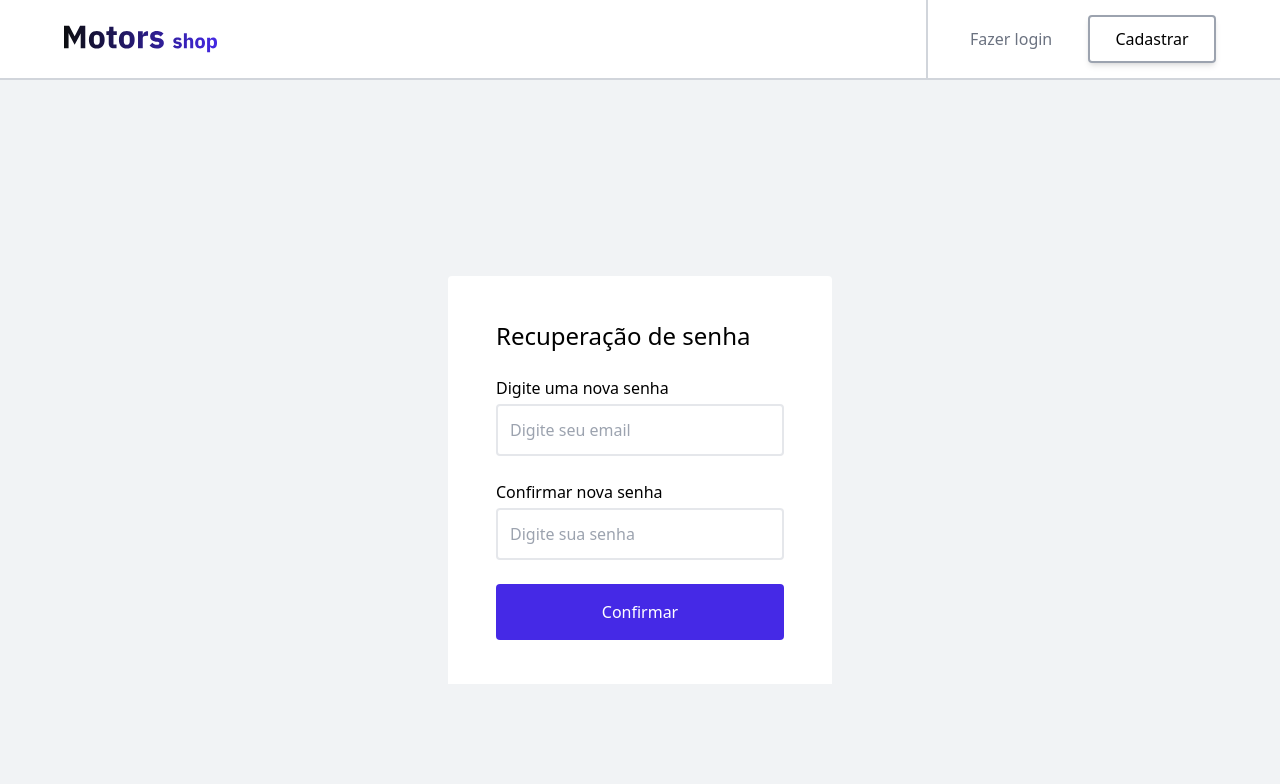
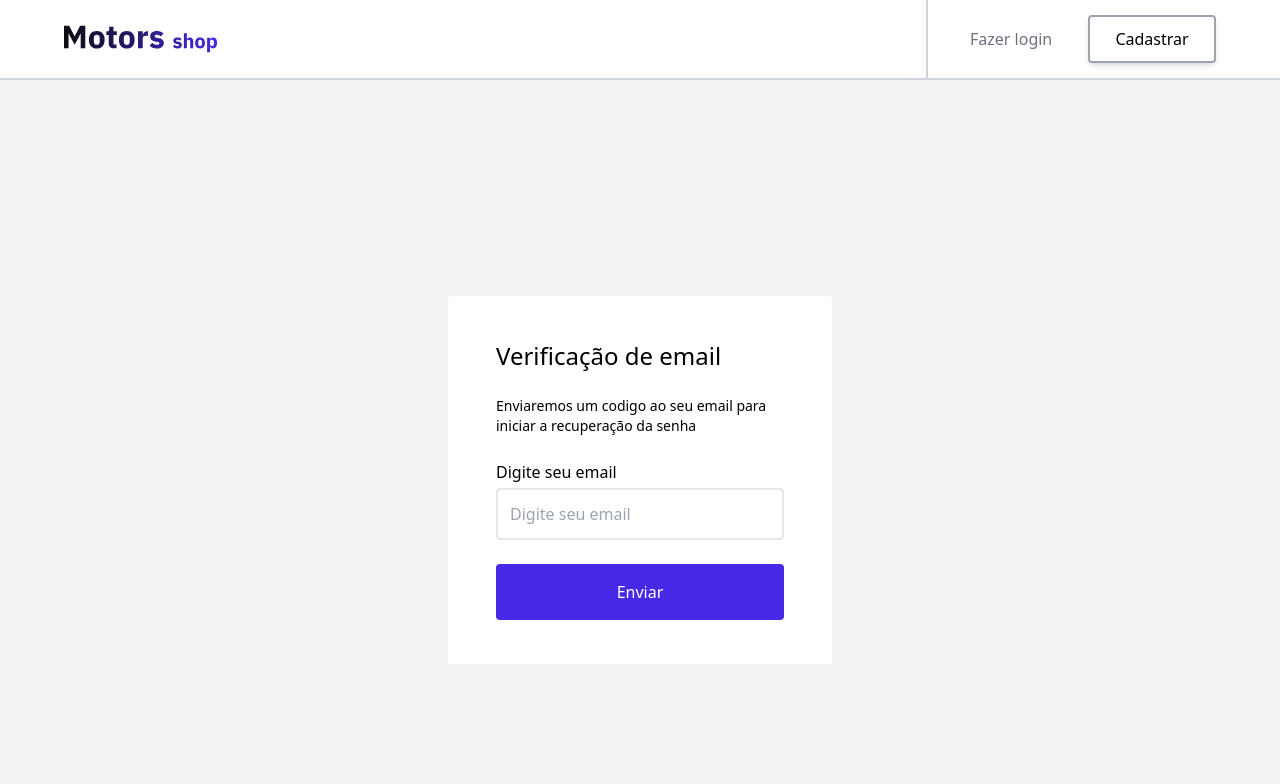
Before and after one commit to motors-shop-grupo1-t14-alex/motors-shop-front-end, a React (Vite) app: page /passwordRecovery in a window 1280 px wide. Shown: the top 784 px of the page. Built offline with nearby package versions, Linux system fonts and the light colour scheme; grey boxes are pictures that could not be loaded.

Commit message:
feat: create recovery page

```diff
--- /dev/null
+++ b/src/components/formCodigo/index.tsx
@@ -0,0 +1,59 @@
+import { useForm } from "react-hook-form";
+import {
+    verifyCodeData,
+    verifyCodeSchema,
+} from "../../pages/passwordRecoveryPage/validators";
+import { zodResolver } from "@hookform/resolvers/zod";
+import { useContext } from "react";
+import { UserContext } from "../../contexts/userContext";
+import { Input } from "../input";
+
+export const FormCodigo = () => {
+    const { setExist, code } = useContext(UserContext);
+
+    const {
+        register,
+        handleSubmit,
+        formState: { errors },
+    } = useForm<verifyCodeData>({
+        mode: "onChange",
+        resolver: zodResolver(verifyCodeSchema),
+    });
+
+    const submitCode = (data: any) => {
+        // console.log(data);
+        if (data.code == code) {
+            setExist(true);
+        } else {
+            console.log("erro");
+        }
+    };
+    return (
+        <form
+            onSubmit={handleSubmit(submitCode)}
+            className="flex flex-col transition-all gap-6 pt-8 py-5 px-4 rounded-t bg-white justify-center items-center w-95/100 md:w-1/2 lg:w-1/3 xl:w-30/100 2xl:w-1/4 md:py-11  md:px-12"
+        >
+            <h2 className="text-2xl w-full">
+                Insira aqui o codigo enviado em seu email
+            </h2>
+            <section className="w-full relative flex flex-col gap-1">
+                <Input
+                    children={"Codigo"}
+                    css="gap-1"
+                    id="code"
+                    inputCSS="w-full p-3 rounded bg-white border-gray7 border-2"
+                    placeHolder="Digite seu email"
+                    type="text"
+                    register={register("code")}
+                />
+                <span className="opacity-70 w-full absolute -bottom-5 text-sm">
+                    {errors?.code ? errors.code.message : null}
+                </span>
+            </section>
+
+            <button className="p-4 bg-brand1 text-white rounded w-full">
+                Enviar
+            </button>
+        </form>
+    );
+};
--- /dev/null
+++ b/src/components/recoveryPassword/index.tsx
@@ -0,0 +1,61 @@
+import { useForm } from "react-hook-form";
+import {
+    RecoveryPasswordData,
+    recoveryPasswordSchema,
+} from "../../pages/passwordRecoveryPage/validators";
+import { zodResolver } from "@hookform/resolvers/zod";
+import { Form } from "../form";
+import { Input } from "../input";
+
+export const RecoveryPasswordForm = (): JSX.Element => {
+    const {
+        register,
+        handleSubmit,
+        formState: { errors },
+    } = useForm<RecoveryPasswordData>({
+        mode: "onChange",
+        resolver: zodResolver(recoveryPasswordSchema),
+    });
+    return (
+        <Form
+            onSubmit={(data) => console.log(data)}
+            inputCSS="flex flex-col transition-all gap-6 pt-8 py-5 px-4 rounded-t bg-white justify-center items-center w-95/100 md:w-1/2 lg:w-1/3 xl:w-30/100 2xl:w-1/4 md:py-11  md:px-12"
+        >
+            <h2 className="text-2xl w-full">Recuperação de senha</h2>
+            <section className="w-full relative flex flex-col">
+                <Input
+                    children={"Digite uma nova senha"}
+                    css="gap-1"
+                    id="password"
+                    inputCSS="w-full p-3 rounded bg-white border-gray7 border-2"
+                    placeHolder="Digite seu email"
+                    type="password"
+                    register={register("password")}
+                />
+                <span className="opacity-70 w-full absolute -bottom-5 text-sm">
+                    {errors?.password ? errors.password.message : null}
+                </span>
+            </section>
+            <section className="w-full relative flex flex-col">
+                <Input
+                    children={"Confirmar nova senha"}
+                    css="gap-1"
+                    id="confirmPassword"
+                    inputCSS="w-full p-3 rounded bg-white border-gray7 border-2"
+                    placeHolder="Digite sua senha"
+                    type="password"
+                    register={register("confirmPassword")}
+                />
+                <span className="opacity-70 w-full absolute -bottom-5 text-sm">
+                    {errors?.confirmPassword
+                        ? errors.confirmPassword.message
+                        : null}
+                </span>
+            </section>
+
+            <button className="p-4 bg-brand1 text-white rounded w-full">
+                Confirmar
+            </button>
+        </Form>
+    );
+};
--- /dev/null
+++ b/src/components/validatedEmailForm/index.tsx
@@ -0,0 +1,70 @@
+import { useForm } from "react-hook-form";
+import {
+    VerifyEmailData,
+    verifyEmailSchema,
+} from "../../pages/passwordRecoveryPage/validators";
+import { zodResolver } from "@hookform/resolvers/zod";
+import { Input } from "../input";
+import { useContext } from "react";
+import { UserContext } from "../../contexts/userContext";
+
+export const FormEmail = () => {
+    const { setIsSubmited, setCode } = useContext(UserContext);
+
+    const generateCode = `${Math.floor(Math.random() * 10)}${Math.floor(
+        Math.random() * 10
+    )}${Math.floor(Math.random() * 10)}${Math.floor(
+        Math.random() * 10
+    )}${Math.floor(Math.random() * 10)}${Math.floor(Math.random() * 10)}`;
+
+    const {
+        register,
+        handleSubmit,
+        formState: { errors },
+    } = useForm<VerifyEmailData>({
+        mode: "onBlur",
+        resolver: zodResolver(verifyEmailSchema),
+    });
+
+    interface Mail {
+        email: string;
+    }
+
+    const submitMail = (data: Mail) => {
+        setIsSubmited(true);
+        setCode(generateCode);
+        console.log(generateCode);
+        //console.log(data);
+    };
+
+    return (
+        <form
+            onSubmit={handleSubmit(submitMail)}
+            className="flex flex-col transition-all gap-6 pt-8 py-5 px-4 rounded-t bg-white justify-center items-center w-95/100 md:w-1/2 lg:w-1/3 xl:w-30/100 2xl:w-1/4 md:py-11  md:px-12"
+        >
+            <h2 className="text-2xl w-full">Verificação de email</h2>
+            <p className="font-normal text-sm">
+                Enviaremos um codigo ao seu email para iniciar a recuperação da
+                senha
+            </p>
+            <section className="w-full relative flex flex-col gap-1">
+                <Input
+                    children={"Digite seu email"}
+                    css="gap-1"
+                    id="emailRecovery"
+                    inputCSS="w-full p-3 rounded bg-white border-gray7 border-2"
+                    placeHolder="Digite seu email"
+                    type="email"
+                    register={register("email")}
+                />
+                <span className="opacity-70 w-full absolute -bottom-5 text-sm">
+                    {errors?.email ? errors.email.message : null}
+                </span>
+            </section>
+
+            <button className="p-4 bg-brand1 text-white rounded w-full">
+                Enviar
+            </button>
+        </form>
+    );
+};
--- a/src/contexts/userContext/index.tsx
+++ b/src/contexts/userContext/index.tsx
@@ -3,11 +3,15 @@ import { useState, useEffect, createContext } from "react";
 import { iLoginData, iUser, iUserContext, iUserContextProps } from "./types";
 import { NavigateFunction, useNavigate } from "react-router-dom";
 import { iRegisterData } from "../../pages/registerPage/validators";
+import { string } from "zod";
 
 export const UserContext = createContext({} as iUserContext);
 
 export const UserProvider = ({ children }: iUserContextProps) => {
     const navigate: NavigateFunction = useNavigate();
+    const [exist, setExist] = useState(false);
+    const [isSubmited, setIsSubmited] = useState(false);
+    const [code, setCode] = useState("");
 
     const [user, setUser] = useState<iUser | null>(null);
 
@@ -73,7 +77,20 @@ export const UserProvider = ({ children }: iUserContextProps) => {
     }
 
     return (
-        <UserContext.Provider value={{ user, login, registerUser, logout }}>
+        <UserContext.Provider
+            value={{
+                user,
+                login,
+                registerUser,
+                logout,
+                exist,
+                setExist,
+                isSubmited,
+                setIsSubmited,
+                code,
+                setCode,
+            }}
+        >
             {children}
         </UserContext.Provider>
     );
--- a/src/pages/passwordRecoveryPage/index.tsx
+++ b/src/pages/passwordRecoveryPage/index.tsx
@@ -1,64 +1,28 @@
-import { useForm } from "react-hook-form";
 import { Footer } from "../../components/footer";
 import { Header } from "../../components/header";
-import { RecoveryPasswordData, recoveryPasswordSchema } from "./validators";
-import { zodResolver } from "@hookform/resolvers/zod";
-import { Form } from "../../components/form";
-import { Input } from "../../components/input";
+
+import { useContext } from "react";
+import { RecoveryPasswordForm } from "../../components/recoveryPassword";
+import { FormEmail } from "../../components/validatedEmailForm";
+import { UserContext } from "../../contexts/userContext";
+import { FormCodigo } from "../../components/formCodigo";
 
 export const RecoveryPassword = (): JSX.Element => {
-    const {
-        register,
-        handleSubmit,
-        formState: { errors },
-    } = useForm<RecoveryPasswordData>({
-        mode: "onChange",
-        resolver: zodResolver(recoveryPasswordSchema),
-    });
+    const { exist, isSubmited } = useContext(UserContext);
+
     return (
         <>
             <Header />
             <main className="bg-grey8 flex flex-col items-center justify-center h-700px mobileGG:h-screen py-8 font-medium">
-                <Form
-                    onSubmit={(data) => console.log(data)}
-                    inputCSS="flex flex-col transition-all gap-6 pt-8 py-5 px-4 rounded-t bg-white justify-center items-center w-95/100 md:w-1/2 lg:w-1/3 xl:w-30/100 2xl:w-1/4 md:py-11  md:px-12"
-                >
-                    <h2 className="text-2xl w-full">Recuperação de senha</h2>
-                    <section className="w-full relative flex flex-col">
-                        <Input
-                            children={"Digite uma nova senha"}
-                            css="gap-1"
-                            id="password"
-                            inputCSS="w-full p-3 rounded bg-white border-gray7 border-2"
-                            placeHolder="Digite seu email"
-                            type="password"
-                            register={register("password")}
-                        />
-                        <span className="opacity-70 w-full absolute -bottom-5 text-sm">
-                            {errors?.password ? errors.password.message : null}
-                        </span>
-                    </section>
-                    <section className="w-full relative flex flex-col">
-                        <Input
-                            children={"Confirmar nova senha"}
-                            css="gap-1"
-                            id="password"
-                            inputCSS="w-full p-3 rounded bg-white border-gray7 border-2"
-                            placeHolder="Digite sua senha"
-                            type="password"
-                            register={register("confirmPassword")}
-                        />
-                        <span className="opacity-70 w-full absolute -bottom-5 text-sm">
-                            {errors?.confirmPassword
-                                ? errors.confirmPassword.message
-                                : null}
-                        </span>
-                    </section>
-
-                    <button className="p-4 bg-brand1 text-white rounded w-full">
-                        Confirmar
-                    </button>
-                </Form>
+                {exist == false ? (
+                    isSubmited == false ? (
+                        <FormEmail />
+                    ) : (
+                        <FormCodigo />
+                    )
+                ) : (
+                    <RecoveryPasswordForm />
+                )}
             </main>
             <Footer />
         </>
--- a/src/pages/passwordRecoveryPage/validators.ts
+++ b/src/pages/passwordRecoveryPage/validators.ts
@@ -11,3 +11,15 @@ export const recoveryPasswordSchema = z
     });
 
 export type RecoveryPasswordData = z.infer<typeof recoveryPasswordSchema>;
+
+export const verifyEmailSchema = z.object({
+    email: z.string(),
+});
+
+export type VerifyEmailData = z.infer<typeof verifyEmailSchema>;
+
+export const verifyCodeSchema = z.object({
+    code: z.string(),
+});
+
+export type verifyCodeData = z.infer<typeof verifyCodeSchema>;
```
Also changed, not shown: src/contexts/userContext/types.ts (+8 -0 lines).
